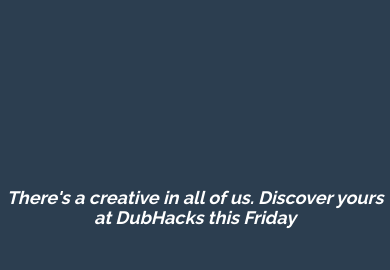
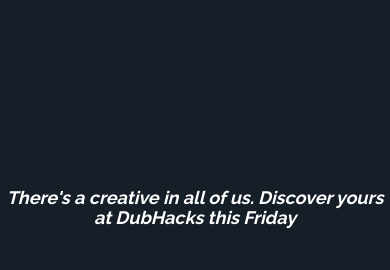
Before and after one commit to mrcoven94/dubhacks, a plain HTML site: page index.html in a window 390 px wide. Shown: the part 42-312 px from the top of the page. Drawn offline with nearby package versions, Linux system fonts and the light colour scheme.

Commit message:
responsive layer

```diff
--- a/assets/css/soon.css
+++ b/assets/css/soon.css
@@ -119,7 +119,9 @@ RESPONSIVE
         padding: 16px 0 0 0;
         margin: 35px 12px;
     }
-    #layer{display: none;}
+    #layer{
+        background-color: rgba(0, 0, 0, .5);
+    }
     .timer_box h1{ font-size: 28px;}
     h1{ font-size: 36px;}
 }
```
